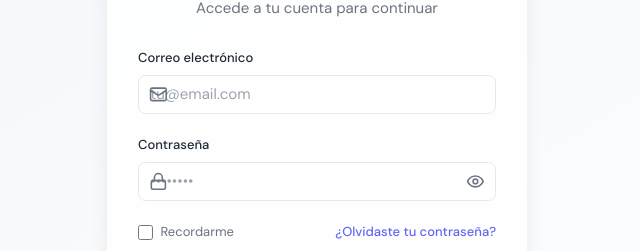
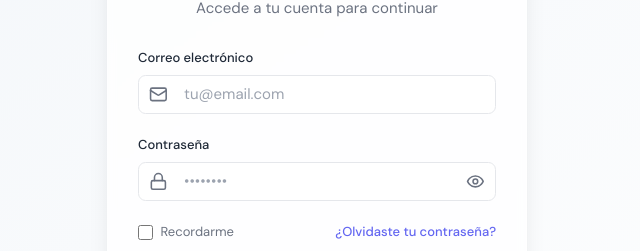
Before and after one commit to nachocastillejo/desafioazul, a React (Vite) app: page /login in a window 1280 px wide. Shown: the part 285-536 px from the top of the page, without its empty margins (323-963 px from the left). Built offline with nearby package versions, Linux system fonts and the light colour scheme.

Commit message:
Refactor input field styles in Login component for consistent padding. Updated CSS to adjust padding for input fields, ensuring a uniform appearance across the application.

```diff
--- a/src/index.css
+++ b/src/index.css
@@ -115,7 +115,7 @@
 }
 
 .input-field {
-  @apply w-full px-3 py-2 border border-gray-200 dark:border-gray-700 rounded-lg focus:outline-none focus:ring-2 focus:ring-[#6366F1] focus:border-transparent transition-all bg-white dark:bg-gray-800 text-gray-900 dark:text-white;
+  @apply w-full pl-12 pr-3 py-2 border border-gray-200 dark:border-gray-700 rounded-lg focus:outline-none focus:ring-2 focus:ring-[#6366F1] focus:border-transparent transition-all bg-white dark:bg-gray-800 text-gray-900 dark:text-white;
 }
 
 /* Tipografía */
--- a/src/pages/Login.tsx
+++ b/src/pages/Login.tsx
@@ -79,7 +79,7 @@ export default function Login() {
                   type="email"
                   value={email}
                   onChange={(e) => setEmail(e.target.value)}
-                  className="input-field pl-10"
+                  className="input-field"
                   placeholder="tu@email.com"
                   required
                 />
@@ -102,7 +102,7 @@ export default function Login() {
                   type={showPassword ? 'text' : 'password'}
                   value={password}
                   onChange={(e) => setPassword(e.target.value)}
-                  className="input-field pl-10 pr-10"
+                  className="input-field pr-12"
                   placeholder="••••••••"
                   required
                 />
```
